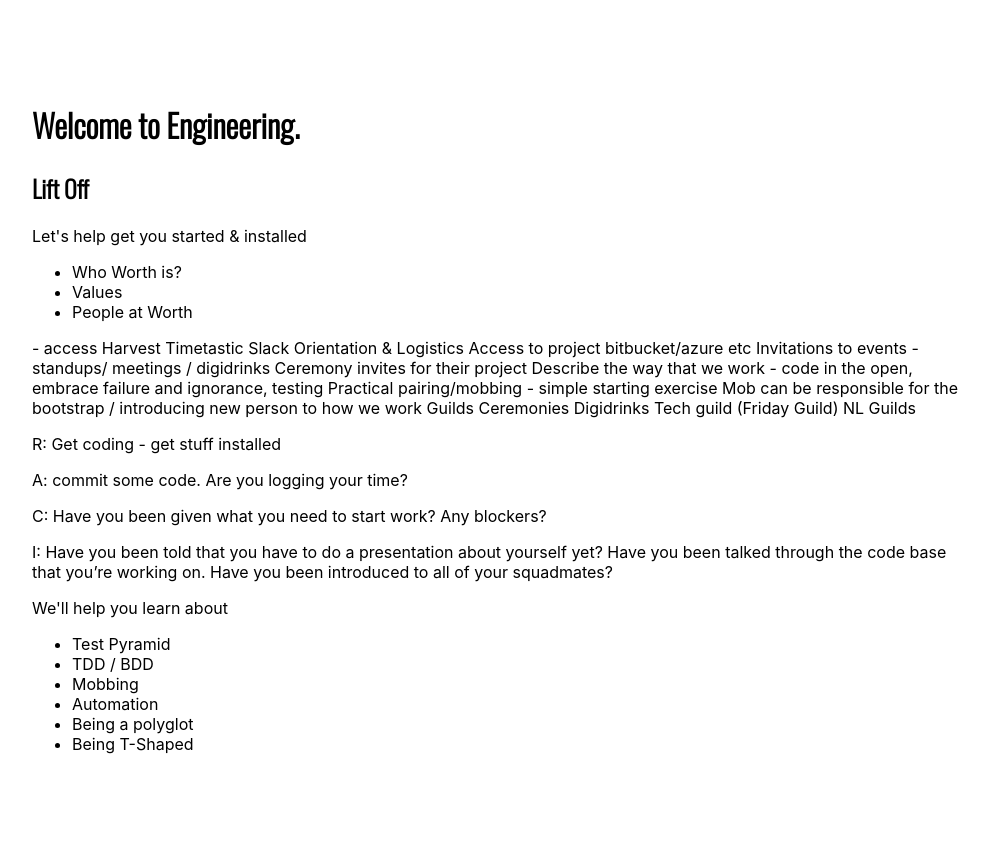
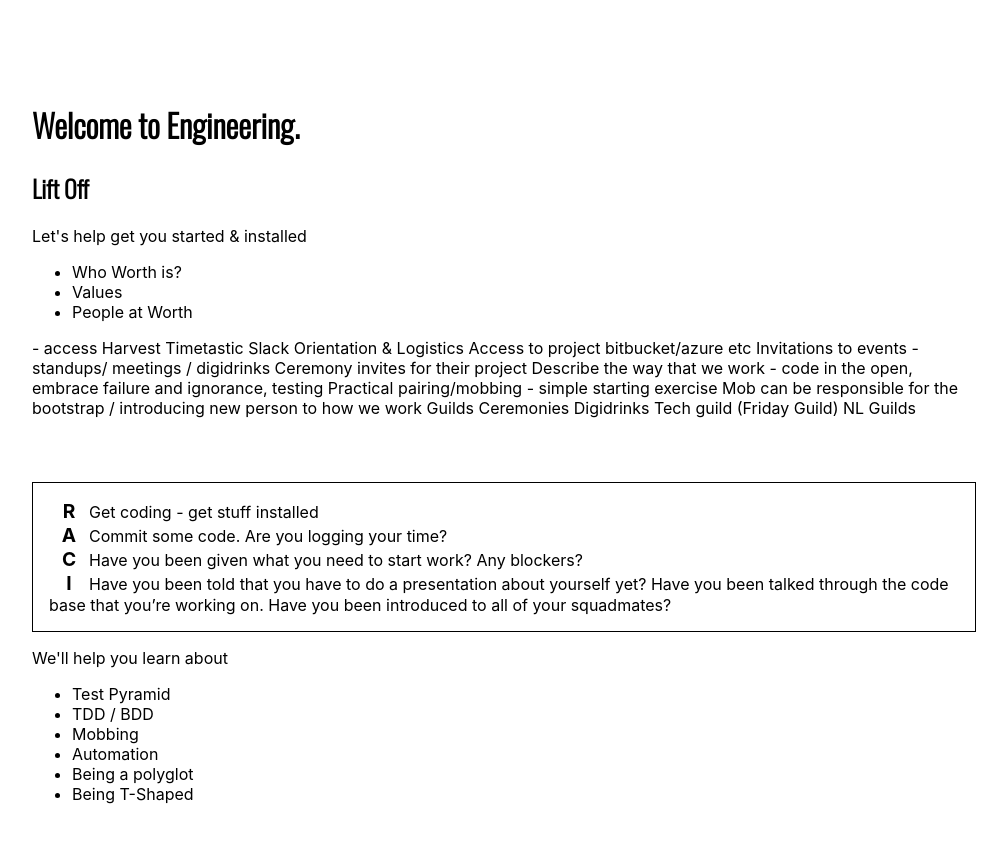
Before and after one commit to worthinternetsystems/new-starter, a Next.js app: page /launch/lift-off in a window 1280 px wide. Shown: the top 842 px of the page, without its empty margins (136-1143 px from the left). Built offline with nearby package versions, Linux system fonts and the light colour scheme.

Commit message:
Style linting

```diff
--- a/pages/index.js
+++ b/pages/index.js
@@ -10,7 +10,7 @@
       </Head>
 
       <main>
-        <ul>
+        <ul className="home">
           <li>
             <Link href="/launch/ignition">
               <a>Ignition</a>
@@ -23,12 +23,12 @@
           </li>
           <li>
             <Link href="/launch/stage-one-seperation">
-              <a>Stage 1 seperation</a>
+              <a>Stage 1 Seperation</a>
             </Link>
           </li>
           <li>
             <Link href="/launch/stage-two-seperation">
-              <a>Stage 2 seperation</a>
+              <a>Stage 2 Seperation</a>
             </Link>
           </li>
           <li>
--- a/pages/launch/lift-off.js
+++ b/pages/launch/lift-off.js
@@ -26,14 +26,17 @@
         testing Practical pairing/mobbing - simple starting exercise Mob can be
         responsible for the bootstrap / introducing new person to how we work
         Guilds Ceremonies Digidrinks Tech guild (Friday Guild) NL Guilds</p>
-        <p>R: Get coding - get stuff installed</p>
-        <p>A: commit some code. Are you logging your time?</p>
-        <p>C: Have you been given what you need to start work? Any blockers?</p>
-        <p>
-          I: Have you been told that you have to do a presentation about
+
+    <ul className="raci">
+      <li className="responsible">Get coding - get stuff installed</li>
+      <li className="accountable">Commit some code. Are you logging your time?</li>
+      <li className="consulted">Have you been given what you need to start work? Any blockers?</li>
+        <li className="informed">
+          Have you been told that you have to do a presentation about
           yourself yet? Have you been talked through the code base that you’re
           working on. Have you been introduced to all of your squadmates?
-        </p>
+        </li>
+    </ul>
         We'll help you learn about
         <ul>
           <li>Test Pyramid</li>
--- a/styles.css
+++ b/styles.css
@@ -1,5 +1,14 @@
 @import url("https://fonts.googleapis.com/css2?family=Oswald:wght@300&display=swap");
 @import url("https://fonts.googleapis.com/css2?family=Roboto&display=swap");
+
+ul.home {
+  font-size: 200%;
+}
+
+.home li {
+  padding-top: 1em;
+  text-align: right;
+}
 
 .raci {
   border: 1px solid black;
@@ -7,13 +16,16 @@
   padding: 1em;
 }
 
-.raci li {
+.raci li, .home li {
   list-style: none;
 }
 
 .raci li::before {
   display: inline-block;
+  text-align: center;
   width: 40px;
+  font-size:120%;
+  font-weight: bold;
 }
 
 .raci li.responsible::before {
```
